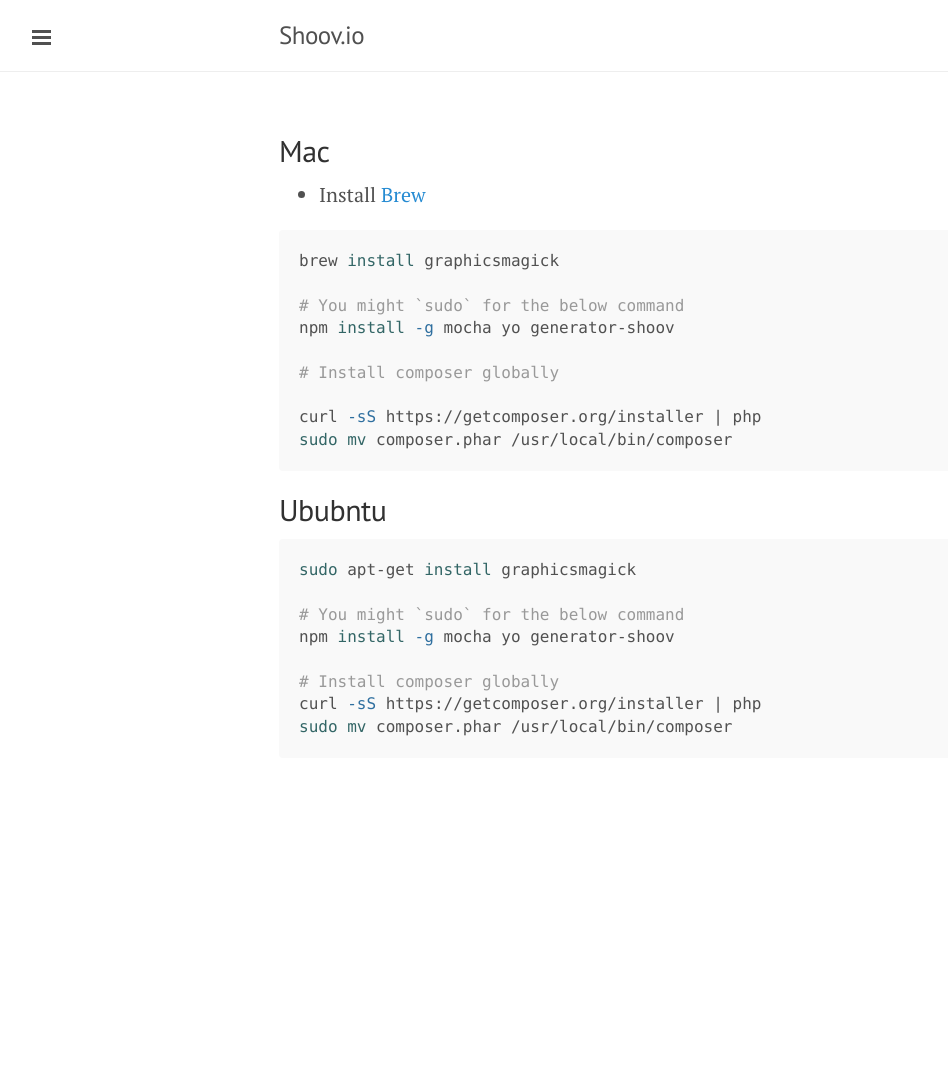
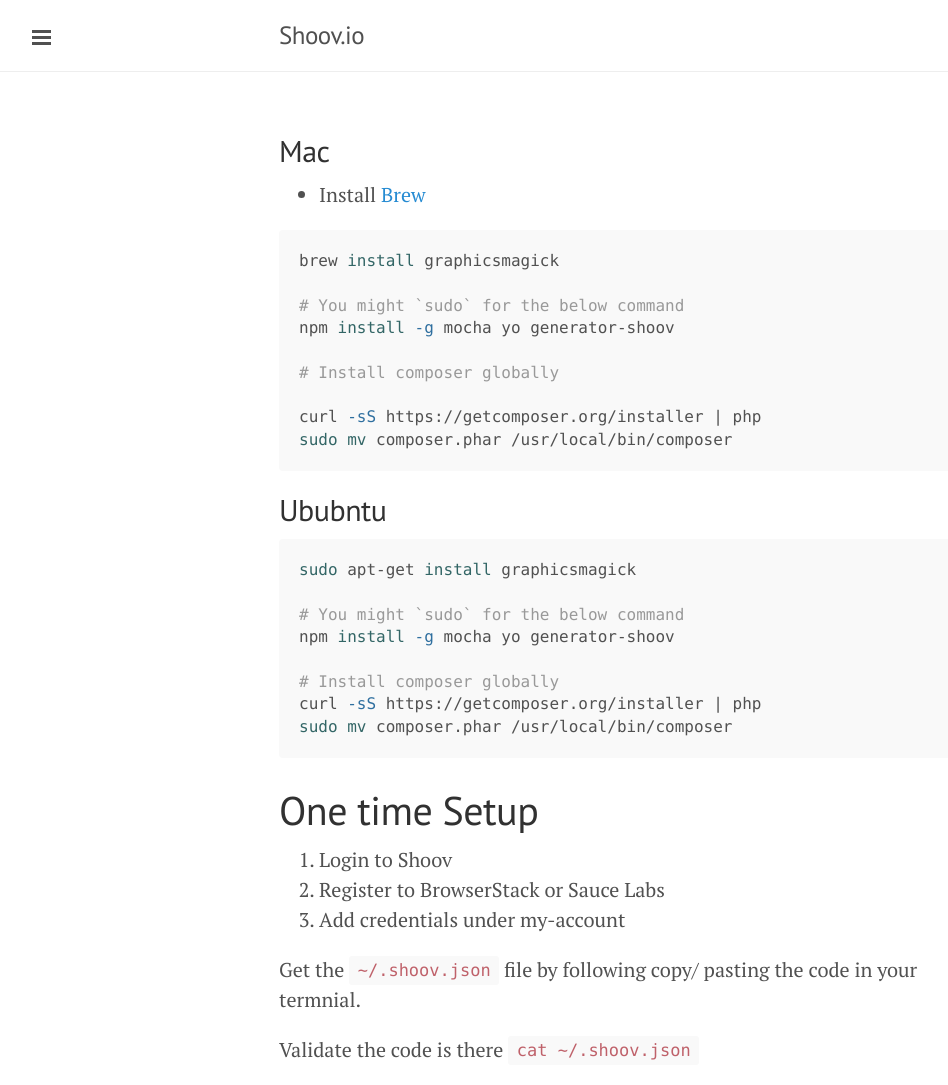
Before and after one commit to shoov/shoov.io, a Jekyll site: the page built from src/tutorials/lesson1.md, in a window 1280 px wide. Shown: the whole page, without its empty margins (1-949 px from the left). Built offline with Jekyll 4.4.1, drawn with Linux system fonts in a browser that asks for light colours; Markdown is read by kramdown in place of the engine named in the settings; before the commit the page ends 900 px from its top, so only the background shows below that.

Commit message:
more work

````diff
--- a/src/tutorials/lesson1.md
+++ b/src/tutorials/lesson1.md
@@ -31,3 +31,13 @@
 curl -sS https://getcomposer.org/installer | php
 sudo mv composer.phar /usr/local/bin/composer
 ```
+
+# One time Setup
+
+1. Login to Shoov
+1. Register to BrowserStack or Sauce Labs
+1. Add credentials under my-account
+
+Get the `~/.shoov.json` file by following copy/ pasting the code in your termnial.
+
+Validate the code is there `cat ~/.shoov.json`
````
Also changed, not shown: src/tutorials/lesson2.md (added, +8 -0 lines).
